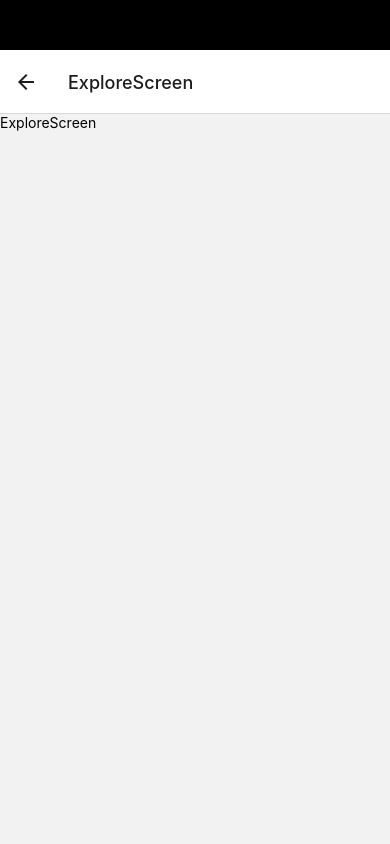
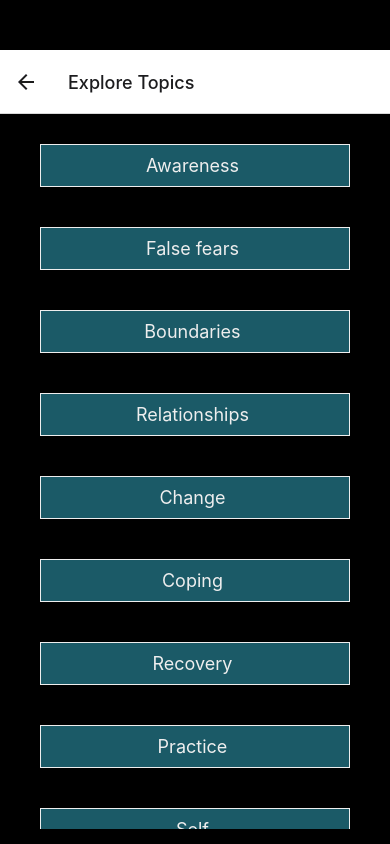
Before and after one commit to AntonioTriguero/zen-joko-beck-react-native-firebase, a React Native app: screen /ExploreScreen in a window 390 px wide. Built offline with nearby package versions, Linux system fonts and the light colour scheme.

Commit message:
[Build ExploreScreen] - Build the Explore topics screen and and links to all the topics search screens

```diff
--- a/components/Categories.tsx
+++ b/components/Categories.tsx
@@ -13,6 +13,11 @@ const exploreTags: string[] = [
   "False fears",
   "Boundaries",
   "Relationships",
+  "Change",
+  "Coping",
+  "Recovery",
+  "Practice",
+  "Self",
 ];
 
 const Categories = () => {
--- a/data/pillsData.js
+++ b/data/pillsData.js
@@ -46,7 +46,7 @@ export const pills = [
     source: "Everyday Zen, chapter 7: Boundaries",
     category: "boundaries",
     photo:
-      "https://images.saatchiart.com/saatchi/20600/art/8306244/7371157-HSC00001-7.jpg",
+      "https://img.freepik.com/vector-premium/simbolo-yin-yang-cultura-filosofia-dibujo-vectorial-taoismo-chino-oriental-grunge_149326-6416.jpg?w=2000",
   },
   {
     id: "6",
--- a/navigation/stack.tsx
+++ b/navigation/stack.tsx
@@ -34,26 +34,102 @@ export const HomeStack = () => {
         }}
         component={HomeScreen}
       />
-      <Stack.Screen name="ExploreScreen" component={ExploreScreen} />
+      <Stack.Screen
+        name="ExploreScreen"
+        component={ExploreScreen}
+        options={{ title: "Explore Topics" }}
+      />
       <Stack.Screen
         name="AwarenessScreen"
         component={AwarenessScreen}
-        options={{ title: "About Awareness" }}
+        options={{
+          headerTitle: () => (
+            <View style={{ flexDirection: "row", alignItems: "center" }}>
+              <Ionicons
+                name="book"
+                size={20}
+                color="#eeeeee"
+                style={{ marginRight: 10, paddingTop: 3 }}
+              />
+              <Text style={{ marginLeft: 10, fontSize: 18, color: "#eeeeee" }}>
+                About Awareness
+              </Text>
+            </View>
+          ),
+          headerStyle: {
+            backgroundColor: "#1b5a67",
+          },
+          headerTintColor: "#eeeeee", // the back arrow
+        }}
       />
       <Stack.Screen
         name="FalseFearsScreen"
         component={FalseFearsScreen}
-        options={{ title: "About Fears" }}
+        options={{
+          headerTitle: () => (
+            <View style={{ flexDirection: "row", alignItems: "center" }}>
+              <Ionicons
+                name="book"
+                size={20}
+                color="#eeeeee"
+                style={{ marginRight: 10, paddingTop: 3 }}
+              />
+              <Text style={{ marginLeft: 10, fontSize: 18, color: "#eeeeee" }}>
+                About fears
+              </Text>
+            </View>
+          ),
+          headerStyle: {
+            backgroundColor: "#1b5a67",
+          },
+          headerTintColor: "#eeeeee", // the back arrow
+        }}
       />
       <Stack.Screen
         name="BoundariesScreen"
         component={BoundariesScreen}
-        options={{ title: "About Boundaries" }}
+        options={{
+          headerTitle: () => (
+            <View style={{ flexDirection: "row", alignItems: "center" }}>
+              <Ionicons
+                name="book"
+                size={20}
+                color="#eeeeee"
+                style={{ marginRight: 10, paddingTop: 3 }}
+              />
+              <Text style={{ marginLeft: 10, fontSize: 18, color: "#eeeeee" }}>
+                About Boundaries
+              </Text>
+            </View>
+          ),
+          headerStyle: {
+            backgroundColor: "#1b5a67",
+          },
+          headerTintColor: "#eeeeee", // the back arrow
+        }}
       />
       <Stack.Screen
         name="RelationshipsScreen"
         component={RelationshipsScreen}
-        options={{ title: "About Relationships" }}
+        options={{
+          headerTitle: () => (
+            <View style={{ flexDirection: "row", alignItems: "center" }}>
+              <Ionicons
+                name="book"
+                size={20}
+                color="#eeeeee"
+                style={{ marginRight: 10, paddingTop: 3 }}
+              />
+              <Text style={{ marginLeft: 10, fontSize: 18, color: "#eeeeee" }}>
+                About Relationships
+              </Text>
+            </View>
+          ),
+          headerStyle: {
+            backgroundColor: "#1b5a67",
+          },
+          headerTintColor: "#eeeeee", // the back arrow
+        }}
       />
       <Stack.Screen
         name="PillsScreen"
--- a/package.json
+++ b/package.json
@@ -16,11 +16,13 @@
     "expo-font": "~11.4.0",
     "expo-status-bar": "~1.6.0",
     "react": "18.2.0",
+    "react-dom": "18.2.0",
     "react-native": "0.72.6",
     "react-native-gesture-handler": "~2.12.0",
     "react-native-reanimated": "~3.3.0",
     "react-native-safe-area-context": "4.6.3",
     "react-native-screens": "~3.22.0",
+    "react-native-web": "~0.19.6",
     "react-native-webview": "^13.2.2",
     "react-native-youtube-iframe": "^2.3.0"
   },
--- a/screens/categories/ExploreScreen.tsx
+++ b/screens/categories/ExploreScreen.tsx
@@ -1,7 +1,84 @@
-import { Text } from "react-native";
+import {
+  Text,
+  View,
+  StyleSheet,
+  FlatList,
+  TouchableOpacity,
+} from "react-native";
+import { useNavigation } from "@react-navigation/native";
+
+const exploreTags: string[] = [
+  "Awareness",
+  "False fears",
+  "Boundaries",
+  "Relationships",
+  "Change",
+  "Coping",
+  "Recovery",
+  "Practice",
+  "Self",
+];
 
 const ExploreScreen = () => {
-  return <Text>ExploreScreen</Text>;
+  const navigation = useNavigation<any>();
+
+  const handleItemPress = (item: string): void => {
+    if (item === "Relationships") {
+      navigation.navigate("RelationshipsScreen");
+    } else if (item === "Awareness") {
+      navigation.navigate("AwarenessScreen");
+    } else if (item === "False fears") {
+      navigation.navigate("FalseFearsScreen");
+    } else if (item === "Boundaries") {
+      navigation.navigate("BoundariesScreen");
+    }
+  };
+
+  const renderItem = ({ item, index }: { item: string; index: number }) => (
+    <TouchableOpacity onPress={() => handleItemPress(item)}>
+      <View style={styles.categoryBox}>
+        <Text
+          style={{
+            color: "#eeeeee",
+            textAlign: "center",
+            fontSize: 18,
+          }}
+        >
+          {item}{" "}
+        </Text>
+      </View>
+    </TouchableOpacity>
+  );
+
+  return (
+    <View style={styles.categoriesContainer}>
+      <FlatList
+        data={exploreTags}
+        keyExtractor={(item) => item}
+        renderItem={renderItem}
+        extraData={exploreTags.length}
+        // ItemSeparatorComponent={() => <View style={{ height: 20 }} />}
+      />
+    </View>
+  );
 };
 
+const styles = StyleSheet.create({
+  categoriesContainer: {
+    backgroundColor: "#000000",
+    paddingHorizontal: 20,
+    paddingTop: 10,
+    paddingBottom: 15,
+    flexDirection: "row",
+    gap: 10,
+    flex: 1,
+  },
+  categoryBox: {
+    paddingVertical: 10,
+    backgroundColor: "#1b5a67",
+    borderColor: "#eeeeee",
+    borderWidth: 1,
+    margin: 20,
+  },
+});
 export default ExploreScreen;
```
Also changed, not shown: 2 other files (tests, documents, lock files or other folders).
